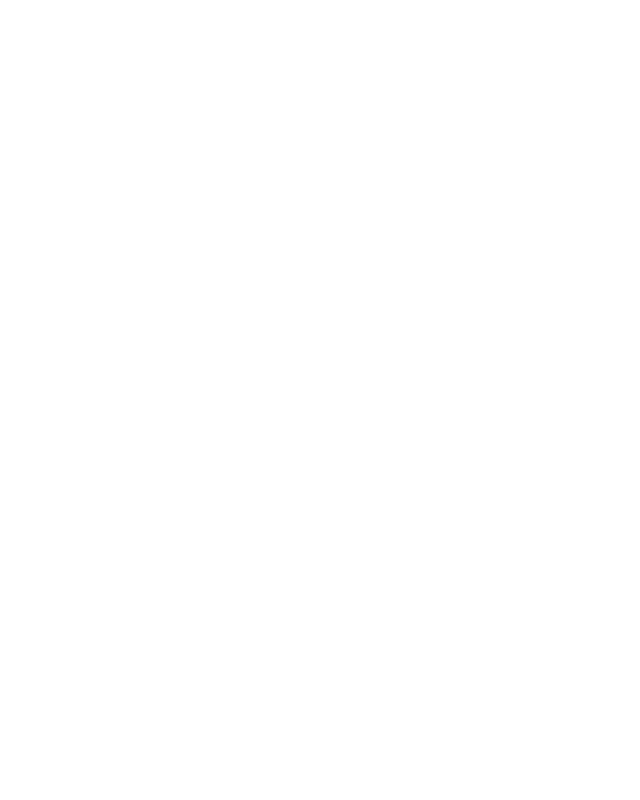
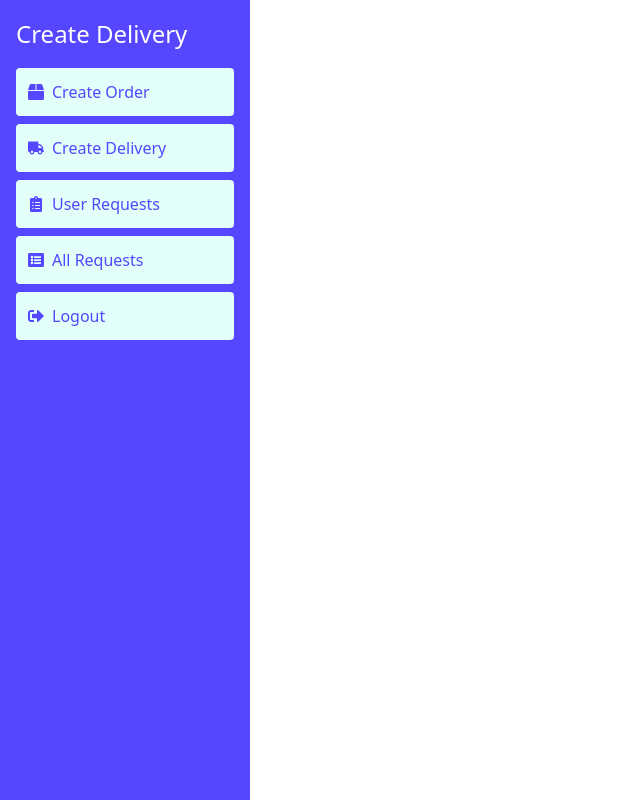
Before and after one commit to yaroslav-tsarenko/gotoinc-test-task, a React (Create React App) app: page /1/create/deliver in a window 1280 px wide. Shown: the whole page, without its empty margins (0-640 px from the left). Built offline with nearby package versions, Linux system fonts and the light colour scheme.

Commit message:
#GTT-004: implemented dashboard wrapper for pages

```diff
--- /dev/null
+++ b/src/components/dashboard-layout/DashboardLayout.module.scss
@@ -0,0 +1,42 @@
+.dashboard {
+  display: flex;
+  min-height: 100vh;
+  background-color: var(--coral-diamond);
+}
+
+.sidebar {
+  width: 250px;
+  background-color: var(--royal-blue);
+  color: var(--white);
+  display: flex;
+  flex-direction: column;
+  padding: 1rem;
+}
+
+.sidebar h2 {
+  font-size: 1.5rem;
+  margin-bottom: 1rem;
+}
+
+.sidebar button {
+  background-color: var(--light-diamond);
+  color: var(--royal-blue);
+  padding: 0.75rem;
+  margin-bottom: 0.5rem;
+  border: none;
+  border-radius: 4px;
+  cursor: pointer;
+  display: flex;
+  align-items: center;
+  gap: 0.5rem;
+  transition: background-color 0.3s ease;
+}
+
+.sidebar button:hover {
+  background-color: var(--light-diamond-hovered);
+}
+
+.main {
+  flex: 1;
+  padding: 2rem;
+}
--- /dev/null
+++ b/src/components/dashboard-layout/DashboardLayout.tsx
@@ -0,0 +1,50 @@
+import React from 'react';
+import { useAuthStore } from '../../stores/authStore';
+import { useNavigate } from 'react-router-dom';
+import styles from './DashboardLayout.module.scss';
+import { FaBox, FaTruck, FaClipboardList, FaListAlt, FaSignOutAlt } from 'react-icons/fa';
+
+interface DashboardLayoutProps {
+    children?: React.ReactNode;
+    title: string;
+}
+
+
+const DashboardLayout: React.FC<DashboardLayoutProps> = ({children, title}) => {
+    const currentUser = useAuthStore((state) => state.currentUser);
+    const logout = useAuthStore((state) => state.logout);
+    const navigate = useNavigate();
+
+    const handleLogout = () => {
+        logout();
+        navigate('/login');
+    };
+
+    return (
+        <div className={styles.dashboard}>
+            <aside className={styles.sidebar}>
+                <h2>{title}</h2>
+                <button onClick={() => navigate(`/${currentUser?.id}/create/order`)}>
+                    <FaBox /> Create Order
+                </button>
+                <button onClick={() => navigate(`/${currentUser?.id}/create/deliver`)}>
+                    <FaTruck /> Create Delivery
+                </button>
+                <button onClick={() => navigate(`/${currentUser?.id}/requests`)}>
+                    <FaClipboardList /> User Requests
+                </button>
+                <button onClick={() => navigate(`/${currentUser?.id}/all-requests`)}>
+                    <FaListAlt /> All Requests
+                </button>
+                <button onClick={handleLogout}>
+                    <FaSignOutAlt /> Logout
+                </button>
+            </aside>
+            <main className={styles.main}>
+                {children}
+            </main>
+        </div>
+    );
+};
+
+export default DashboardLayout;
--- a/src/index.css
+++ b/src/index.css
@@ -5,5 +5,7 @@
 :root{
     --white: #ffffff;
     --royal-blue: #5546ff;
+    --light-diamond: #e2fffa;
+    --light-diamond-hovered: #d8e4e2;
 
 }
--- a/src/index.tsx
+++ b/src/index.tsx
@@ -13,7 +13,4 @@
   </React.StrictMode>
 );
 
-// If you want to start measuring performance in your app, pass a function
-// to log results (for example: reportWebVitals(console.log))
-// or send to an analytics endpoint. Learn more: https://bit.ly/CRA-vitals
 reportWebVitals();
--- a/src/pages/all-requests/AllRequests.tsx
+++ b/src/pages/all-requests/AllRequests.tsx
@@ -1,10 +1,10 @@
 import React from 'react';
+import DashboardLayout from "../../components/dashboard-layout/DashboardLayout";
 
 const AllRequests: React.FC = () => {
     return (
-        <div>
-
-        </div>
+        <DashboardLayout title="All Requests">
+        </DashboardLayout>
     );
 };
 
--- a/src/pages/create-delivery/CreateDelivery.tsx
+++ b/src/pages/create-delivery/CreateDelivery.tsx
@@ -1,10 +1,10 @@
 import React from 'react';
+import DashboardLayout from "../../components/dashboard-layout/DashboardLayout";
 
 const CreateDelivery: React.FC = () => {
     return (
-        <div>
-
-        </div>
+        <DashboardLayout title="Create Delivery">
+        </DashboardLayout>
     );
 };
 
--- a/src/pages/create-order/CreateOrder.tsx
+++ b/src/pages/create-order/CreateOrder.tsx
@@ -1,10 +1,10 @@
 import React from 'react';
+import DashboardLayout from "../../components/dashboard-layout/DashboardLayout";
 
 const CreateOrder: React.FC = () => {
     return (
-        <div>
-
-        </div>
+        <DashboardLayout title="Create Order">
+        </DashboardLayout>
     );
 };
 
--- a/src/pages/home/Home.tsx
+++ b/src/pages/home/Home.tsx
@@ -1,10 +1,15 @@
 import React from 'react';
+import { useAuthStore } from '../../stores/authStore';
+import DashboardLayout from "../../components/dashboard-layout/DashboardLayout";
 
 const Home: React.FC = () => {
+    const currentUser = useAuthStore((state) => state.currentUser);
+
     return (
-        <div>
-welcome home
-        </div>
+        <DashboardLayout title="Home">
+            <h1 className="text-2xl font-bold text-cyan-900">Welcome to your account, {currentUser?.name}</h1>
+            <p className="text-1xl  text-cyan-700">Use the sidebar to navigate through your options.</p>
+        </DashboardLayout>
     );
 };
 
--- a/src/pages/user-request/UserRequest.tsx
+++ b/src/pages/user-request/UserRequest.tsx
@@ -1,10 +1,10 @@
 import React from 'react';
+import DashboardLayout from "../../components/dashboard-layout/DashboardLayout";
 
 const UserRequest: React.FC = () => {
     return (
-        <div>
-
-        </div>
+        <DashboardLayout title="Your Requests">
+        </DashboardLayout>
     );
 };
 
```
